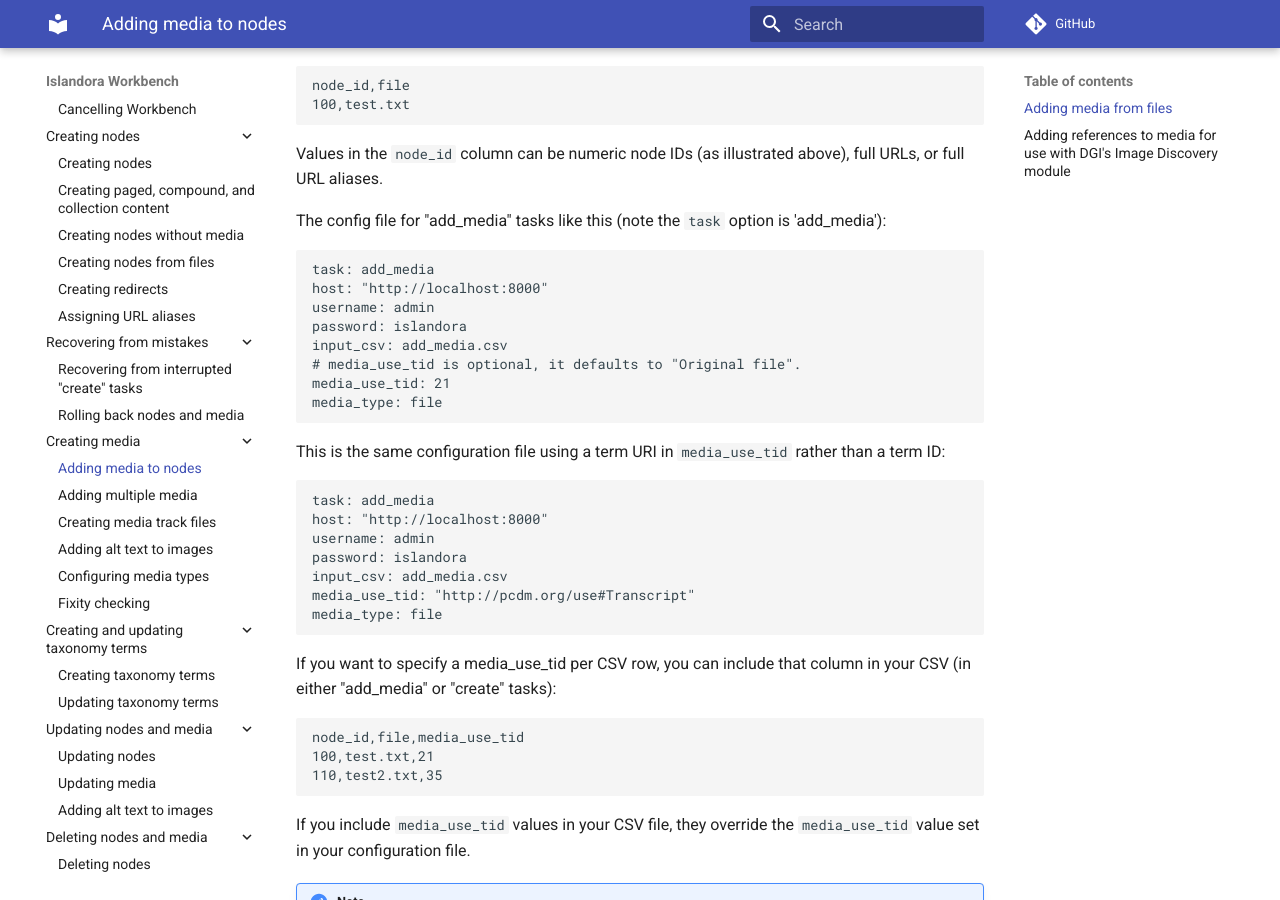
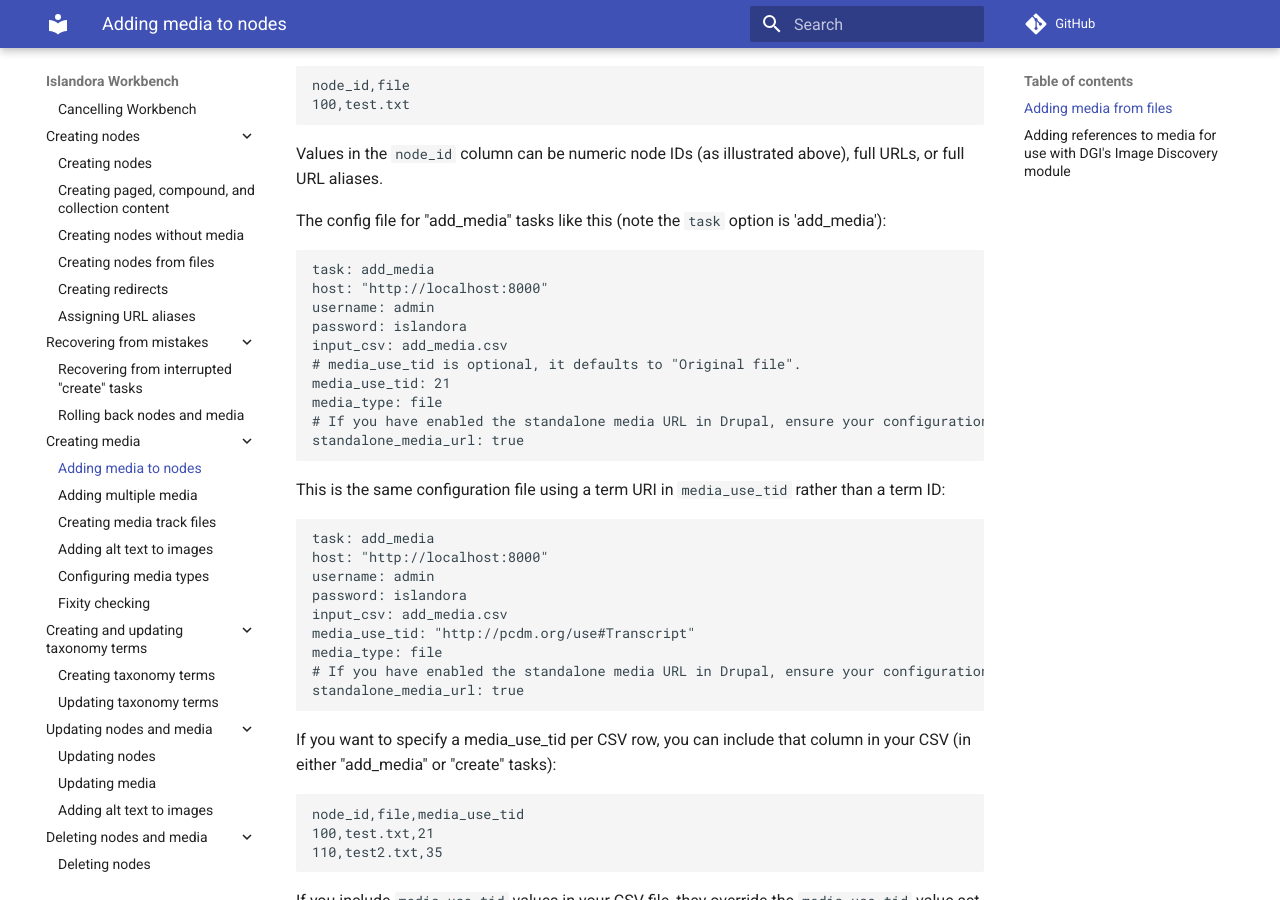
Before and after one commit to mjordan/islandora_workbench_docs, an MkDocs documentation site: the page built from docs/adding_media.md, in a window 1280 px wide and 900 px high, scrolled down 227 px. Built offline with MkDocs 1.6.1 and Material for MkDocs 9.7.7, drawn with Linux system fonts in a browser that asks for light colours; comment, search, counter and statistics services are not loaded.

Commit message:
Added note about including 'standalone_media_url: true' to media task docs.

````diff
--- a/docs/adding_media.md
+++ b/docs/adding_media.md
@@ -19,6 +19,8 @@ input_csv: add_media.csv
 # media_use_tid is optional, it defaults to "Original file".
 media_use_tid: 21
 media_type: file
+# If you have enabled the standalone media URL in Drupal, ensure your configuration file includes "standalone_media_url: true".
+standalone_media_url: true
 ```
 
 This is the same configuration file using a term URI in `media_use_tid` rather than a term ID:
@@ -31,6 +33,8 @@ password: islandora
 input_csv: add_media.csv
 media_use_tid: "http://pcdm.org/use#Transcript"
 media_type: file
+# If you have enabled the standalone media URL in Drupal, ensure your configuration file includes "standalone_media_url: true".
+standalone_media_url: true
 ```
 
 If you want to specify a media_use_tid per CSV row, you can include that column in your CSV (in either "add_media" or "create" tasks):
````
Also changed, not shown: docs/adding_multiple_media.md (+1 -0 lines), docs/alt_text.md (+1 -1 lines).
